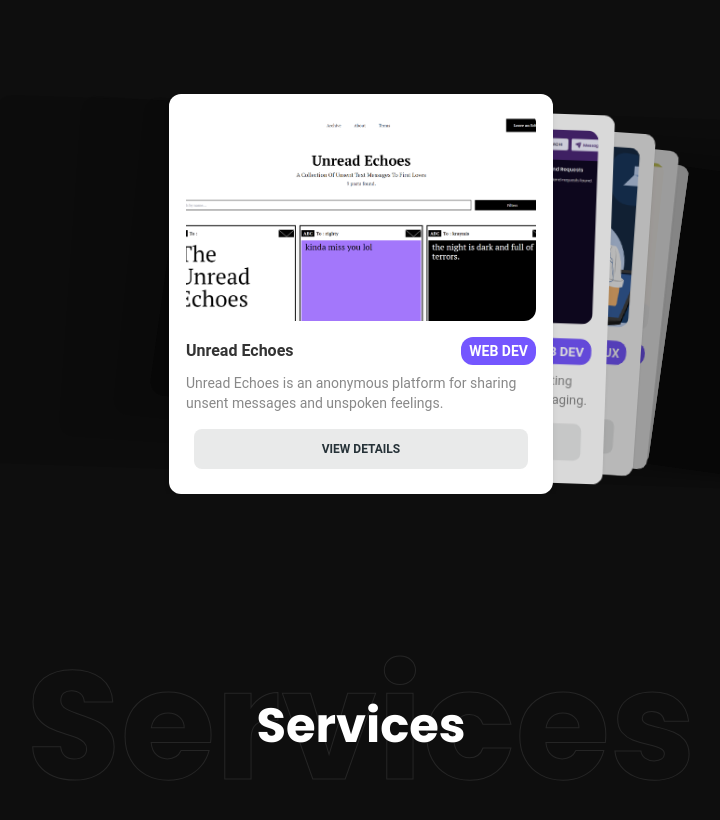
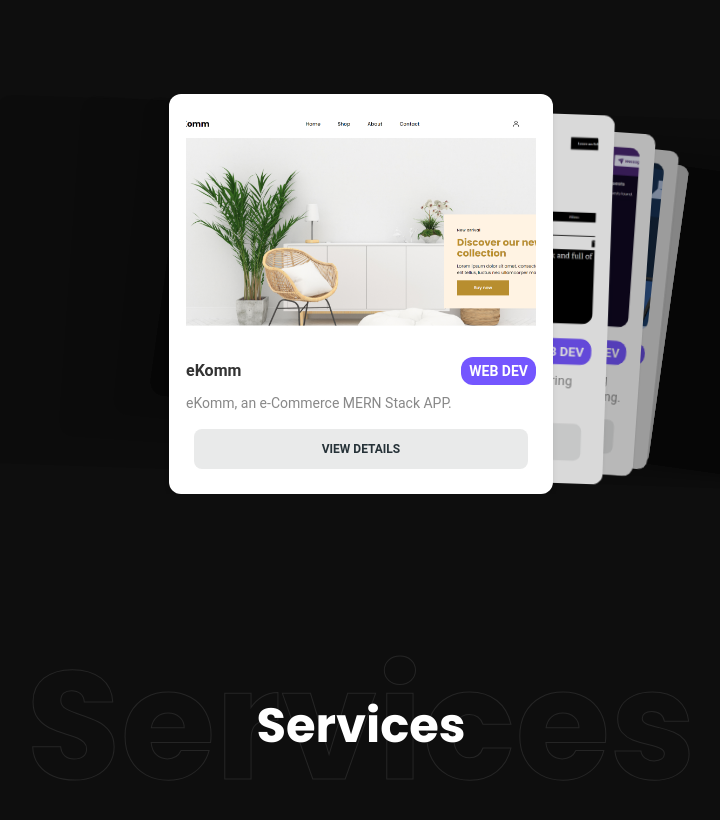
Before and after one commit to kraymis/myPortofolio, a React (Vite) app: page / in a window 1280 px wide. Shown: the part 936-1756 px from the top of the page, without its empty margins (279-999 px from the left). Built offline with nearby package versions, Linux system fonts and the light colour scheme.

Commit message:
adding ekomm

```diff
--- a/src/components/Slider.jsx
+++ b/src/components/Slider.jsx
@@ -3,6 +3,7 @@ import { Swiper, SwiperSlide } from 'swiper/react';
 import imgcarbon from '../assets/carbon.jpg';
 import imgtonobiltek from '../assets/tonobiltek.png';
 import imgeduhack from '../assets/eduhack.png';
+import imgekomm from '../assets/e-komm.png';
 import imgcarbocount from '../assets/carbocount.png';
 import imgkrayin from '../assets/krayin.png';
 import imgdoctofy from '../assets/doctofy.png';
@@ -27,6 +28,15 @@ function Slider() {
     modules={[EffectCards]}
     className="mySwiper"
     >
+      <SwiperSlide>
+        <EcommerceCard
+        projectName='eKomm'
+        description='eKomm, an e-Commerce MERN Stack APP.'
+        img={imgekomm}
+        link="https://github.com/kraymis/eKomm"
+        type="WEB DEV"
+        />
+      </SwiperSlide>
       <SwiperSlide>
         <EcommerceCard
         projectName='Unread Echoes'
```
Also changed, not shown: src/assets/e-komm.png (added).
